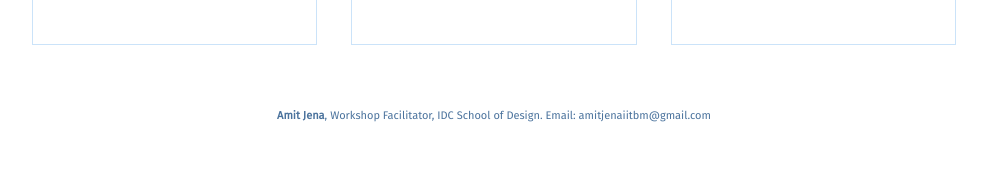
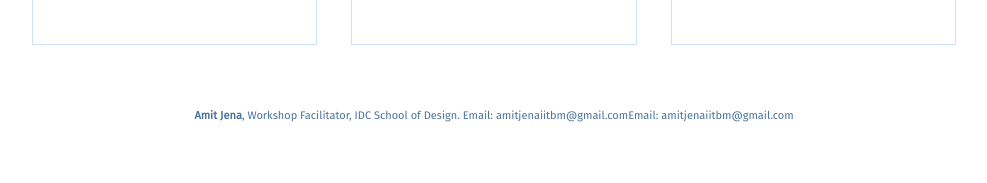
Before and after one commit to amitjenaiitbm/ma-dfworkshop, a Jekyll site: the page built from index.md, in a window 1280 px wide. Shown: the part 1171-1354 px from the top of the page, without its empty margins (146-1133 px from the left). Built offline with Jekyll 4.4.1, drawn with Linux system fonts in a browser that asks for light colours; nearby versions of some CDN libraries.

Commit message:
Update default.html

```diff
--- a/_layouts/default.html
+++ b/_layouts/default.html
@@ -65,7 +65,10 @@ title: Digital Fabrication Workshop
 
         <section class="footer">
             <div class="made fs">
-                <strong>Amit Jena</strong>, <span>Workshop Facilitator, IDC School of Design. Email: amitjenaiitbm@gmail.com</span><br>
+                <strong>Amit Jena</strong>, Workshop Facilitator, IDC School of Design. Email: amitjenaiitbm@gmail.com
+            </div>
+            <div class="made fs">
+                Email: amitjenaiitbm@gmail.com
             </div>
         </section>
 
```
